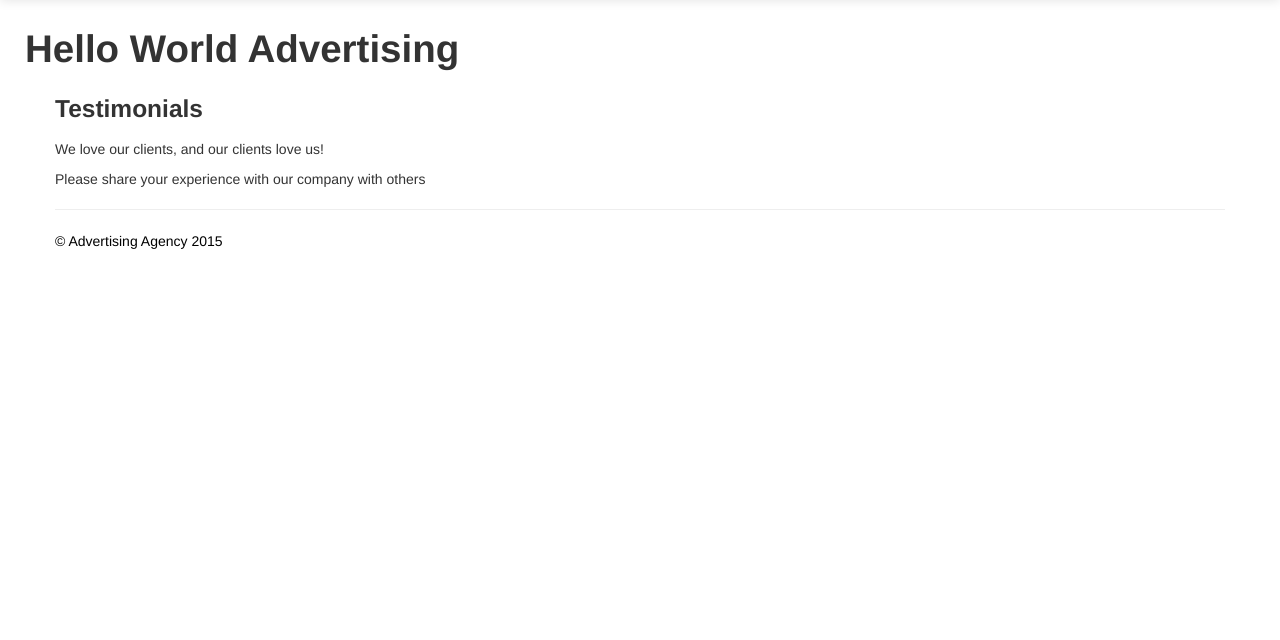
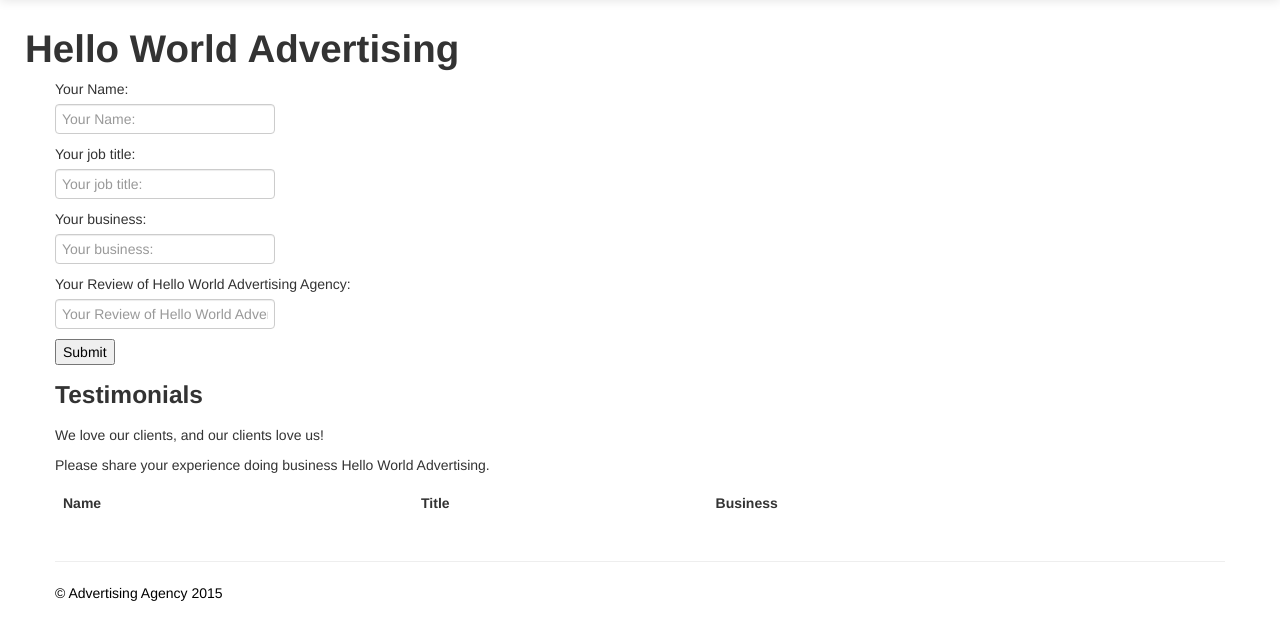
Before and after one commit to c1phr/cs399_agency, a Django app: template agencyProject/agencyProject/templates/reviews.html in a window 1280 px wide. Shown: the part 41-681 px from the top of the page. Run offline with Django 3.2, Linux system fonts and the light colour scheme; the template is opened without the code that fills it: values that come from a table or form of the project are taken from there, others are empty; some libraries are stand-ins or nearby versions.

Commit message:
Working on Testimonials Page
Page isn't working yet, but I want to avoid conflicts with the other
pages i've modified.

```diff
--- a/agencyProject/agencyProject/forms.py
+++ b/agencyProject/agencyProject/forms.py
@@ -14,3 +14,10 @@ class share_form (forms.Form):
     receiver_email = forms.EmailField(label = "Friend's Email")
     sender_phone = forms.CharField(label = "Your Phone")
     receiver_phone = forms.CharField(label = "Friend's Phone")
+
+
+class ReviewForm (forms.Form):
+    name = forms.CharField(label="Your Name: ")
+    title = forms.CharField(label="Your job title: ")
+    business = forms.CharField(label="Your business: ")
+    review = forms.CharField(label="Your Review of Hello World Advertising Agency: ")
--- a/agencyProject/agencyProject/templates/reviews.html
+++ b/agencyProject/agencyProject/templates/reviews.html
@@ -5,10 +5,30 @@
 
 {% block content %}
 {% load bootstrap3 %}
-<h3>Testimonials</h3>
-<p>We love our clients, and our clients love us!</p>
-<p>Please share your experience with our company with others</p>
+<div class="container">
+	<table class="table">
+		<caption>
+			<div style="text-align: left">
+				<h3>Testimonials</h3>
+				<p>We love our clients, and our clients love us!</p>
+				<p>Please share your experience doing business Hello World Advertising.</p>
+			</div>
+		</caption>
+		<thead>
+			<th>Name</th>
+			<th>Title</th>
+			<th>Business</th>
+		</thead>
 
+		<tbody>
+			<form action="/reviews/" method="post">
+				{% csrf_token %}
+				{% bootstrap_form form  %}
+				<input type="submit" value="Submit" />
+			</form>
+		</tbody>
 
+	</table>
+</div>
 
 {% endblock %}
```
Also changed, not shown: agencyProject/agencyProject/models.py (+9 -0 lines), agencyProject/agencyProject/urls.py (+12 -12 lines), agencyProject/agencyProject/views.py (+32 -12 lines), agencyProject/agencyProject/migrations/0005_review_form.py (added), agencyProject/agencyProject/migrations/0006_auto_20150219_2112.py (added), agencyProject/db.sqlite3.
